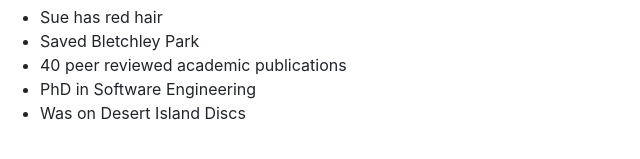
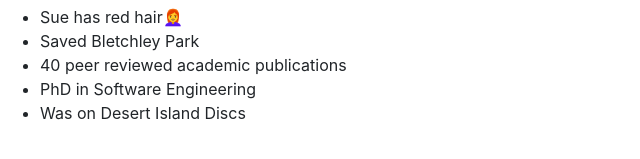
Before and after one commit to stevenaeola/WeLoveSue, a plain HTML site: page index.html in a window 1280 px wide. Shown: the part 407-566 px from the top of the page, 0-640 px from the left. Drawn offline with nearby package versions, Linux system fonts and the light colour scheme.

Commit message:
Added red hair emoji, closes #3

```diff
--- a/index.html
+++ b/index.html
@@ -58,7 +58,7 @@
     <h1>Things about Sue</h1>
 
     <ul>
-        <li>Sue has red hair</li>
+        <li>Sue has red hair👩‍🦰</li>
         <li>Saved Bletchley Park</li>
         <li>40 peer reviewed academic publications</li>
         <li>PhD in Software Engineering</li>
```
